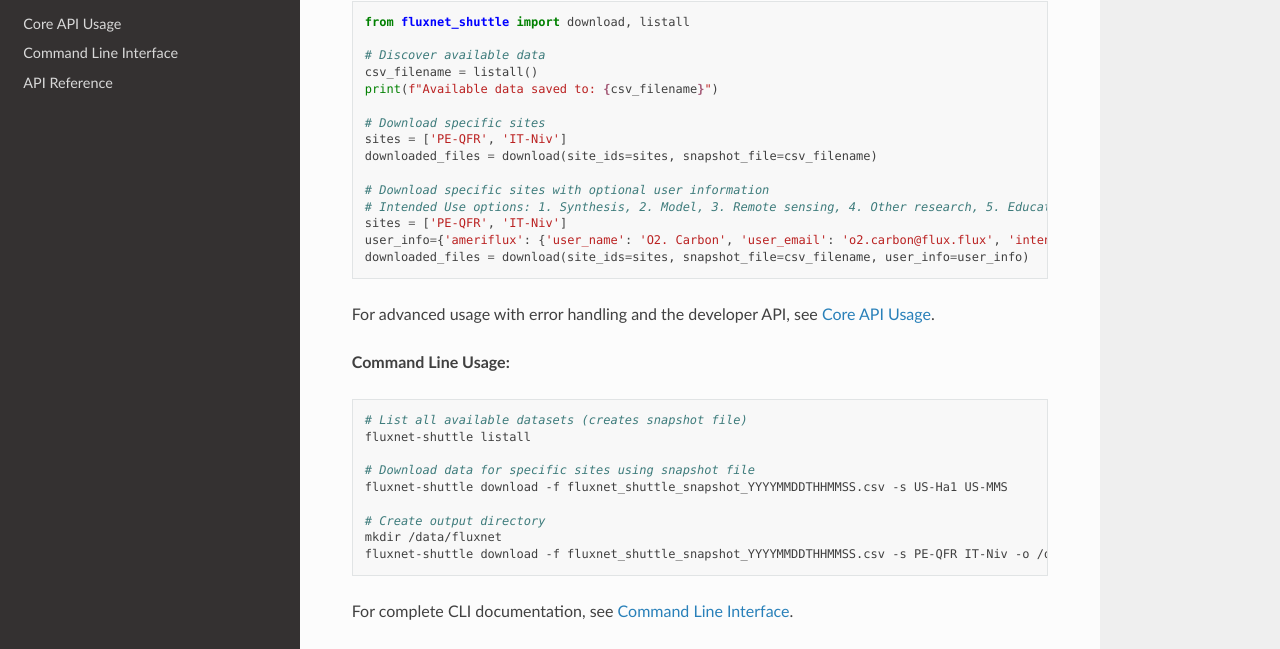
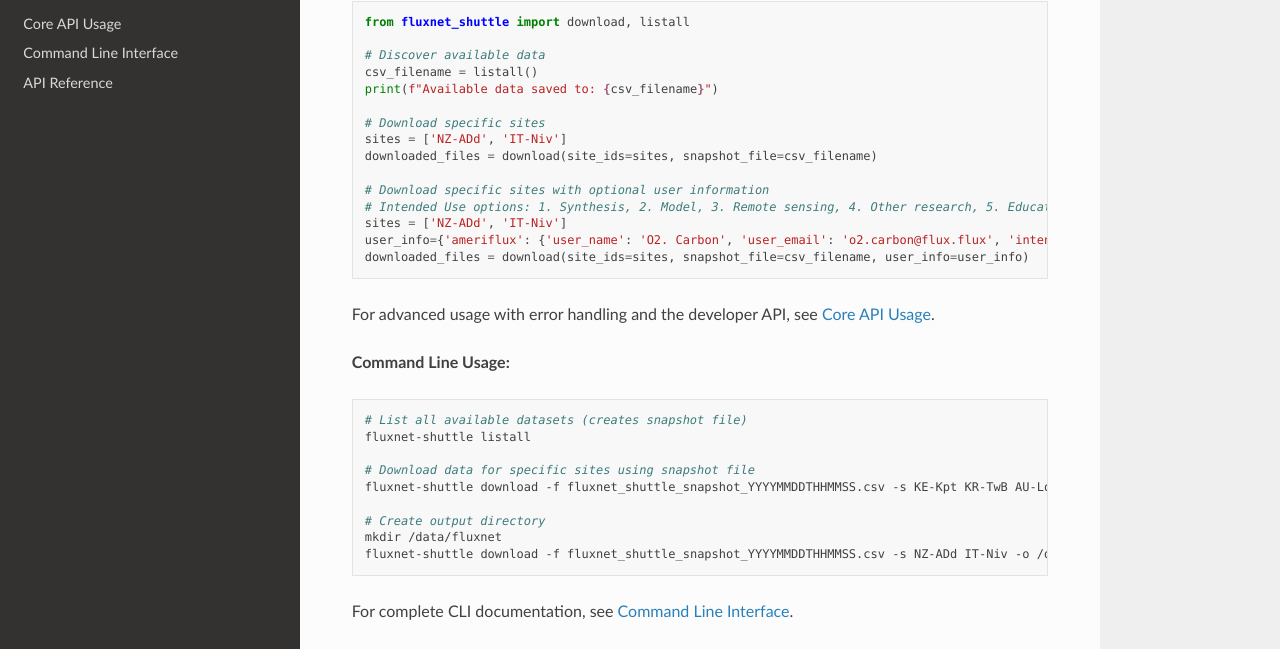
Before and after one commit to fluxnet/shuttle, a Sphinx documentation site: the page built from docs/index.rst, in a window 1280 px wide and 900 px high, scrolled down 1234 px. Shown: the part 128-777 px from the top of the window. Built offline with Sphinx 7.4.7 and the Read the Docs theme 3.1.0, drawn with Linux system fonts in a browser that asks for light colours; the version number could not be read and is left out.

Commit message:
docs: fix errors in docs and update site ids used in examples
Issue #93
Closes #92
Closes #91
Closes #89

Use only ICOS and TERN site ids in examples
Fix incorrect cli download flag in readme
Fix data model returned by get_all_sites in developer_guide example
Add missing metadata field in models documentation

```diff
--- a/docs/cli.rst
+++ b/docs/cli.rst
@@ -93,10 +93,10 @@
 .. code-block:: bash
 
     # Download specific sites
-    fluxnet-shuttle download -f fluxnet_shuttle_snapshot_20251114T113216.csv -s US-Ha1 US-MMS
+    fluxnet-shuttle download -f fluxnet_shuttle_snapshot_20251114T113216.csv -s KE-Kpt KR-TwB AU-Lox
 
     # Download to specific directory (directory must exist)
-    fluxnet-shuttle download -f fluxnet_shuttle_snapshot_20251114T113216.csv -s PE-QFR IT-Niv -o /data/fluxnet
+    fluxnet-shuttle download -f fluxnet_shuttle_snapshot_20251114T113216.csv -s NZ-ADd IT-Niv -o /data/fluxnet
 
     # Download ALL sites (with confirmation prompt)
     fluxnet-shuttle download -f fluxnet_shuttle_snapshot_20251114T113216.csv
@@ -161,7 +161,7 @@
     # Step 5: Download specific sites
     fluxnet-shuttle --verbose download \
       -f /data/snapshots/fluxnet_shuttle_snapshot_YYYYMMDDTHHMMSS.csv \
-      -s US-ARc IT-Niv DE-Tha \
+      -s NZ-ADd IT-Niv DE-Tha \
       -o /data/fluxnet
 
     # Alternative: Download all sites (with confirmation)
--- a/docs/developer_guide.rst
+++ b/docs/developer_guide.rst
@@ -135,7 +135,7 @@
 
     # Sync interface - works everywhere
     for site in shuttle.get_all_sites():
-        print(f"Site: {site.site_id}")
+        print(f"Site: {site.site_info.site_id}")
 
 Asynchronous Interface
 ~~~~~~~~~~~~~~~~~~~~~~
--- a/docs/index.rst
+++ b/docs/index.rst
@@ -57,12 +57,12 @@
     print(f"Available data saved to: {csv_filename}")
 
     # Download specific sites
-    sites = ['PE-QFR', 'IT-Niv']
+    sites = ['NZ-ADd', 'IT-Niv']
     downloaded_files = download(site_ids=sites, snapshot_file=csv_filename)
 
     # Download specific sites with optional user information
     # Intended Use options: 1. Synthesis, 2. Model, 3. Remote sensing, 4. Other research, 5. Education, 6. Other
-    sites = ['PE-QFR', 'IT-Niv']
+    sites = ['NZ-ADd', 'IT-Niv']
     user_info={'ameriflux': {'user_name': 'O2. Carbon', 'user_email': 'o2.carbon@flux.flux', 'intended_use': 1, 'description': 'Analysis of water flux'}}
     downloaded_files = download(site_ids=sites, snapshot_file=csv_filename, user_info=user_info)
 
@@ -76,11 +76,11 @@
     fluxnet-shuttle listall
 
     # Download data for specific sites using snapshot file
-    fluxnet-shuttle download -f fluxnet_shuttle_snapshot_YYYYMMDDTHHMMSS.csv -s US-Ha1 US-MMS
+    fluxnet-shuttle download -f fluxnet_shuttle_snapshot_YYYYMMDDTHHMMSS.csv -s KE-Kpt KR-TwB AU-Lox
 
     # Create output directory
     mkdir /data/fluxnet
-    fluxnet-shuttle download -f fluxnet_shuttle_snapshot_YYYYMMDDTHHMMSS.csv -s PE-QFR IT-Niv -o /data/fluxnet
+    fluxnet-shuttle download -f fluxnet_shuttle_snapshot_YYYYMMDDTHHMMSS.csv -s NZ-ADd IT-Niv -o /data/fluxnet
 
 For complete CLI documentation, see :doc:`cli`.
 
```
Also changed, not shown: README.md (+3 -3 lines), 1 other file.
